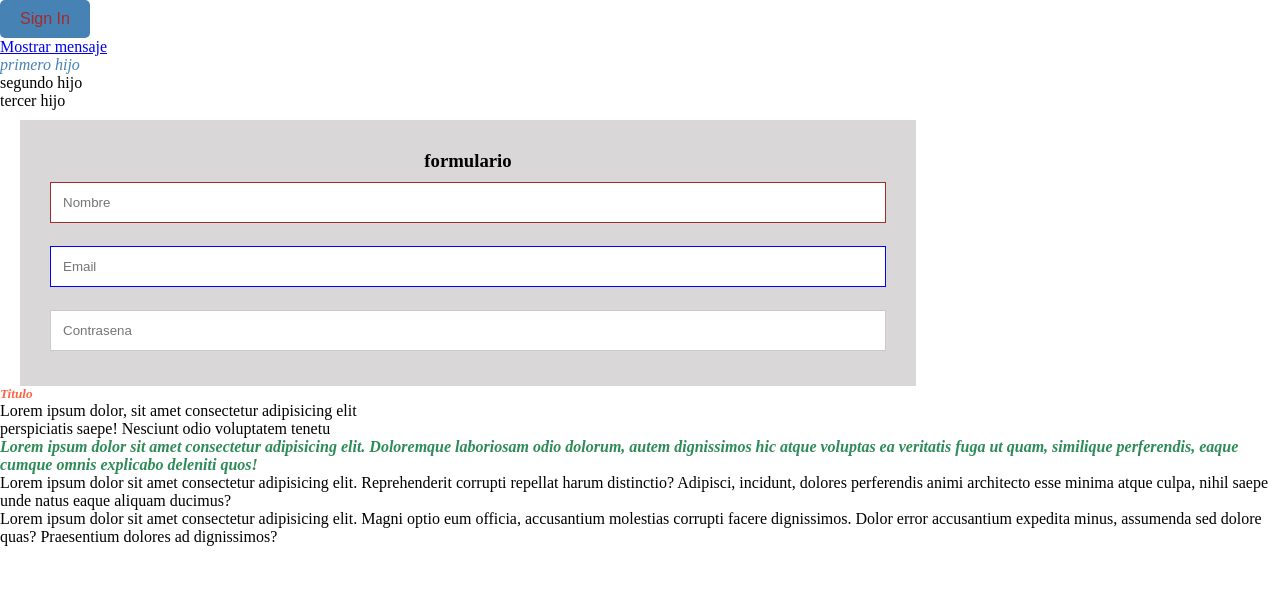
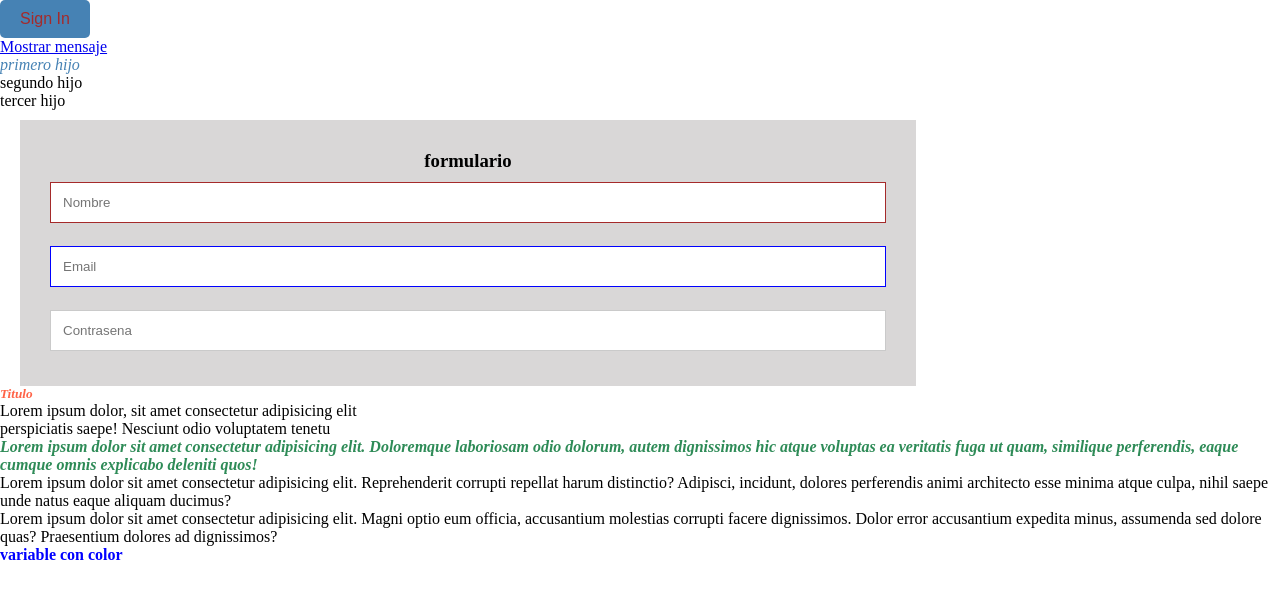
Before and after one commit to Jensen1109/pseudoclases, a plain HTML site: page index.html in a window 1280 px wide. Drawn offline with Linux system fonts and the light colour scheme.

Commit message:
ejercicio 9: usa :root para definir una variable de color y      y aplicala

```diff
--- a/index.html
+++ b/index.html
@@ -46,7 +46,9 @@
                 <p class="parrafo">Lorem ipsum dolor sit amet consectetur adipisicing elit. Magni optio eum officia, accusantium molestias corrupti facere dignissimos. Dolor error accusantium expedita minus, assumenda sed dolore quas? Praesentium dolores ad dignissimos?</p>
             </section>
         </div>
-        <div></div>
+        <div class="ejer9">
+            <h4>variable con color</h4>
+        </div>
         <div></div>
         <div></div>
         <div></div>
--- a/styles.css
+++ b/styles.css
@@ -1,3 +1,7 @@
+:root{
+    --color: #0000ff;
+}
+
 *{
     margin: 0;
     padding: 0;
@@ -81,3 +85,8 @@
     font-style: italic;
     color: seagreen;
 }
+
+.ejer9 h4{
+    color: var(--color);
+    font-weight: bold;
+}
```
